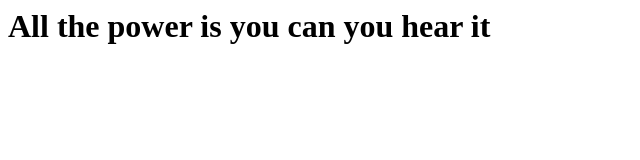
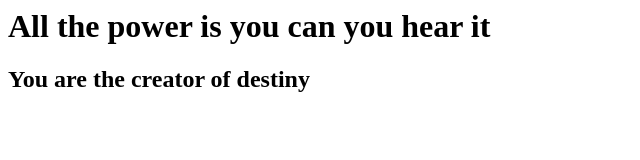
Before and after one commit to shady-mazen-mac/myrepositoryfirst, a plain HTML site: page index.html in a window 1280 px wide. Shown: the whole page, without its empty margins (0-640 px from the left). Drawn offline with Linux system fonts and the light colour scheme.

Commit message:
I added a phrase you are the desitiny creator

```diff
--- a/index.html
+++ b/index.html
@@ -2,6 +2,9 @@
 <body>
 
 <h1> All the power is you can you hear it  </h1>
+
+<h2> You are the creator of destiny </h2>
+
 
 </body>
 
```
